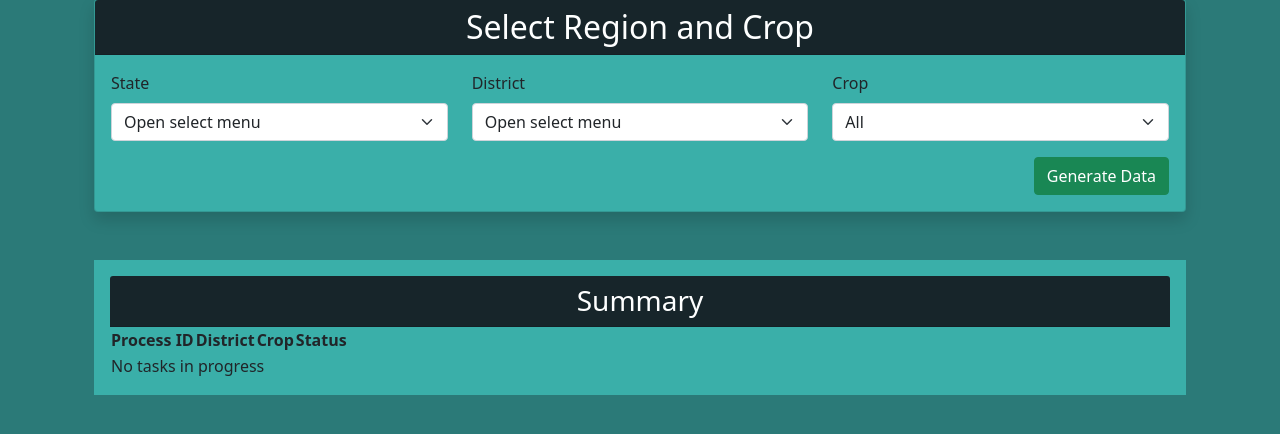
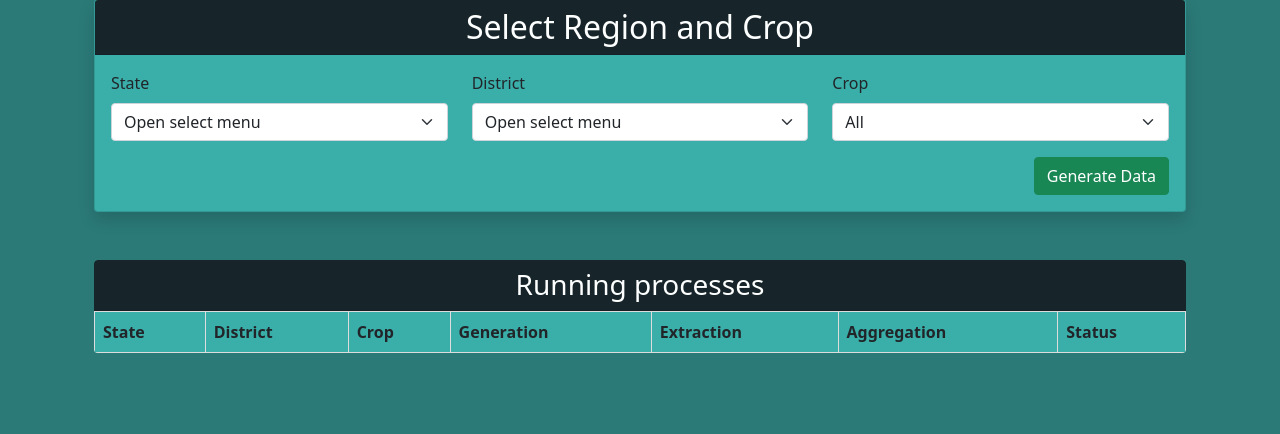
Before and after one commit to Bhaveshkorane/cropPatternsNew, a Django app: page /home/ in a window 1280 px wide. Shown: the part 73-507 px from the top of the page. Run offline with Django 5.2, Linux system fonts and the light colour scheme; a user stored in the database is signed in; tables that the repository leaves empty hold one stand-in row (values such as "Sample post"); lists and menus that the app fills with data are empty; parts of the project's set-up code (start-up, migrations or seed data) failed here and were passed over; some libraries are stand-ins or nearby versions.

Commit message:
newly suggested updates for ui and functionality

```diff
--- a/FETCH/urls.py
+++ b/FETCH/urls.py
@@ -20,7 +20,6 @@ from .views import subdistrict
 # from .views import crops
 from .views import savejson
 from .views import viewdata
-from .views import queue
 from .views import showdistricttables
 from .views import showhistory
 from .views import gen_pdf
@@ -63,7 +62,6 @@ urlpatterns = [
     path('showhistory/',showhistory,name='history_url'),
 
 
-    path('queue/',queue,name='queue_url'),
     path('genpdf/<id>/',gen_pdf,name="genpdf_url"),
 
     # For parallel processing
--- a/FETCH/views.py
+++ b/FETCH/views.py
@@ -15,7 +15,7 @@ from .models import Crop
 from .models import Cropdatajson
 from .models import Cropdetails
 from .models import Aggridata
-
+from .models import Process_status
 
 # uuid for generting the unique id
 import uuid
@@ -265,10 +265,10 @@ def state(request):
     try:
         states = State.objects.all()
         crops =Crop.objects.all().order_by('cropname')
-        jsondata = Cropdatajson.objects.order_by('process_id').distinct('process_id').exclude(added=0)
-        data = Aggridata.objects.distinct('district')
-        in_progress_tasks = DataGenerationStatus.objects.filter(status='in_progress')
-        context = {'states': states,'crops':crops,'notupdated':jsondata,"data":data,'in_progress_tasks': in_progress_tasks}
+        process_status = Process_status.objects.all().exclude(is_completed=True)
+        # process_status = Process_status.objects.all()
+
+        context = {'states': states,'crops':crops,"process_status":process_status}
         return render(request, 'states.html', context)
     except Exception as e:
             error_logger.error(f"errror occured state --->{e}")
@@ -309,12 +309,38 @@ def subdistrict(request):
 
 # For parallel processing
 
+# class GenerateDataView(View):
+#     def post(self, request):
+#         try:
+#             district = request.POST.get('district')
+#             crop = request.POST.get('crop')
+#             process_id = uuid.uuid4()
+#             generate_data_task.delay(district, crop,process_id)
+#             save_json_task.delay(process_id)
+
+#             messages.success(request, "Data generation has been started in the background.")
+#             return redirect('/home/')
+#         except Exception as e:
+#             error_logger.error(f"Error in GenerateDataView: {e}")
+#             messages.info(request, f"Exception occurred: {e}")
+#             return redirect('/home/')
+
+from celery import chain
+
 class GenerateDataView(View):
     def post(self, request):
         try:
             district = request.POST.get('district')
             crop = request.POST.get('crop')
-            generate_data_task.delay(district, crop)
+            process_id = uuid.uuid4()
+
+            # Chain the tasks to ensure save_json_task runs after generate_data_task completes
+            task_chain = chain(
+                generate_data_task.s(district, crop, process_id),
+                save_json_task.s(process_id)
+            )
+
+            task_chain.apply_async()
 
             messages.success(request, "Data generation has been started in the background.")
             return redirect('/home/')
@@ -324,19 +350,21 @@ class GenerateDataView(View):
             return redirect('/home/')
 
 
+
 from django.shortcuts import render
-from .models import DataGenerationStatus
+# from .models import DataGenerationStatus
 
 @login_required(login_url="/login/")
 def in_progress_view(request):
-    try:
-        in_progress_tasks = DataGenerationStatus.objects.filter(status='in_progress')
-        context = {'in_progress_tasks': in_progress_tasks}
-        return render(request, 'states.html', context)
-    except Exception as e:
-        error_logger.error(f"Error occurred in in_progress_view --->{e}")
-        messages.info(request, f"Exception occurred: {e}")
-        return render(request, 'states.html')
+    # try:
+    #     in_progress_tasks = DataGenerationStatus.objects.filter(status='in_progress')
+    #     context = {'in_progress_tasks': in_progress_tasks}
+    #     return render(request, 'states.html', context)
+    # except Exception as e:
+    #     error_logger.error(f"Error occurred in in_progress_view --->{e}")
+    #     messages.info(request, f"Exception occurred: {e}")
+    #     return render(request, 'states.html')
+    return HttpResponse(request,"hello bhavesh")
 
 @cache_control(no_cache=True, must_revalidate=True, no_store=True)
 def savejson(request,id):
@@ -344,106 +372,13 @@ def savejson(request,id):
         save_json_task.delay(id)
 
         messages.info(request,"The data is beign extracted")
-        return redirect('/queue/')
+        return redirect('/home/')
 
     except Exception as e:
         error_logger.error(f"there is error in the savejson {e}")
         messages.info(request,f"There was error{e}")
-        return redirect('/queue/')
+        return redirect('/home/')
 
-#----------------------------------------------------------------------------------------------------------------------------------------------------------
-# @cache_control(no_cache=True, must_revalidate=True, no_store=True)
-# def savejson(request,id):
-#     try:
-#         jsondata = Cropdatajson.objects.filter(process_id=id).values()
-
-#         for data in jsondata:
-#             # For storing the corp data
-#             unique_id = data['cropdata']['uniqueid']
-#             crop_type = data['cropdata']['agricultural_data']['crop_type']
-#             area_cultivated = data['cropdata']['agricultural_data']['area_cultivated']
-#             yeild_perhectare = data['cropdata']['agricultural_data']['yeild_perhectare']
-#             soil_type = data['cropdata']['agricultural_data']['soil_type']
-#             irrigation_method = data['cropdata']['agricultural_data']['irrigation_method']
-#             village = int(data['cropdata']['village_code'])
-
-
-
-#             # Resloving Foreign keys
-#             village_=Village()
-#             village_.villagecode=int(village)
-
-
-#             vil=Village.objects.get(villagecode=int(village))
-
-#             state_ =  State()
-#             state_.statecode = vil.state_id
-
-#             district_ = District()
-#             district_.districtcode = vil.district_id
-
-#             subdistrict_ = Subdistrict()
-#             subdistrict_.subdistrictcode = vil.subdistrict_id
-
-
-#             # For storing the weather data
-#             temp_min = data['cropdata']['agricultural_data']['weather_data']['temprature']['max']
-#             temp_max = data['cropdata']['agricultural_data']['weather_data']['temprature']['min']
-#             temp_avg = data['cropdata']['agricultural_data']['weather_data']['temprature']['average']
-#             rainfall_total = data['cropdata']['agricultural_data']['weather_data']['Rain_fall']['total_mm']
-#             rainfall_rainy_days = data['cropdata']['agricultural_data']['weather_data']['Rain_fall']['rainy_days']
-#             humidity = data['cropdata']['agricultural_data']['weather_data']['humidity']['average_percentage']
-
-
-#             # For fertilizer data
-#             npk = data['cropdata']['agricultural_data']['pesticide_and_fertilizer_usage']['fertilizers'][0]['quantity_kg']
-#             compost = data['cropdata']['agricultural_data']['pesticide_and_fertilizer_usage']['fertilizers'][1]['quantity_kg']
-
-#             # For Pesticides
-#             quantity_l = data['cropdata']['agricultural_data']['pesticide_and_fertilizer_usage']['pesticides'][0]['quantity_l']
-
-
-#             savecrop = Cropdetails(unique_id=unique_id,
-#                             crop_type=crop_type,
-#                             area_cultivated=area_cultivated,
-#                             yeild_perhectare=yeild_perhectare,
-#                             soil_type=soil_type,irrigation_method=irrigation_method,
-#                             temp_avg=temp_avg,
-#                             temp_max=temp_max,
-#                             temp_min=temp_min,
-#                             rainfall_rainy_days=rainfall_rainy_days,
-#                             rainfall_total=rainfall_total,
-#                             humidity=humidity,
-#                             fertilizer_NPK_kg = npk,
-#                             fertilizer_COMPOST_kg = compost,
-#                             pesticide_type="Fungicide",
-#                             pesticide_quantity_l=quantity_l,
-
-
-
-#                             village=village_,
-#                             district=district_,
-#                             subdistrict=subdistrict_,
-#                             state=state_
-#                             )
-
-#             # Adding data into Cropdetails
-#             savecrop.save()
-
-#         messages.success(request,"Crop Details saved successfully ")
-
-#         # Updtating the state added
-#         jsondata = Cropdatajson.objects.filter(process_id=id).update(added=0)
-
-#         # Call to function for aggrigating the data
-#         aggirgatedata()
-
-#         return redirect('/queue/')
-#         return HttpResponse("the data you have fetched successfully ")
-#     except Exception as e:
-#         error_logger.error(f"errror occured in savejson --->{e}")
-#         messages.info(request,f" Exception occured {e}")
-#         return redirect('/queue/')
 
 
 
@@ -464,23 +399,6 @@ def viewdata(request):
         return render(request, 'data.html')
 
 
-
-
-# Queue avaliable for extraction
-
-@login_required(login_url="/login/")
-def queue(request):
-    try:
-        jsondata = Cropdatajson.objects.order_by('process_id').distinct('process_id').exclude(added=0)
-        context = {'notupdated':jsondata,}
-        return render(request,'quedjson.html',context)
-    except Exception as e:
-        error_logger.error(f"errror occured in queue --->{e}")
-        messages.info(request,f" Exception occured {e}")
-        return render(request, 'quedjson.html')
-
-#working view
-
 @login_required(login_url="/login/")
 def showdistricttables(request,id):
     try:
@@ -495,11 +413,11 @@ def showdistricttables(request,id):
         messages.info(request,f" Exception occured {e}")
         return render(request, 'distdata.html')
 
-
+@cache_control(no_cache=True, must_revalidate=True, no_store=True)
 @login_required(login_url="/login/")
 def showhistory(request):
     try:
-        jsondata = Cropdatajson.objects.order_by('process_id').distinct('process_id')
+        jsondata = Process_status.objects.all()
         context = {'history':jsondata}
         return render(request,'history.html',context)
     except Exception as e:
@@ -516,20 +434,19 @@ def gen_pdf(request, id):
                             content_type='application/pdf')
     return response
 
-@cache_control(no_cache=True, must_revalidate=True, no_store=True)
 def generate_pdf_file(id):
     buffer = BytesIO()
     doc = SimpleDocTemplate(buffer, pagesize=letter)
     elements = []
 
-    # Fetch data
+    # For fetchching the data for pdf
     data = Aggridata.objects.filter(district=id)
 
-    # Title and Header
+    # For Title and the header
     title = Paragraph(f"State:{data[0].state} district:{data[0].district} ")
     elements.append(title)
 
-    # Table Data
+    # For table data
     table_data = [['Sr. No', 'Crop', 'Total Area Under Cultivation (ha)']]
     for i, dt in enumerate(data, start=1):
         table_data.append([i, dt.crop, dt.area_cultivated])
@@ -537,7 +454,7 @@ def generate_pdf_file(id):
     table = Table(table_data)
     elements.append(table)
 
-    # Build the PDF
+    # For building the pdf
     doc.build(elements)
 
     buffer.seek(0)
--- a/templates/states.html
+++ b/templates/states.html
@@ -56,31 +56,44 @@
         </div>
     </div>
 
-    <div class="card-body bg-light mt-5 scrollable-card">
+
+<div class="card-shadow bg-light mt-5 scrollable-card rounded">
     <div class="card-header bg-secondary text-white text-center">
-                        <h3 class="mb-0">Summary</h3>
+        <h3 class="mb-0">Running processes</h3>
     </div>
     <table>
         <thead>
             <tr>
-                                    <th>Process ID</th>
+                <th>State</th>
                 <th>District</th>
                 <th>Crop</th>
+                <th>Generation</th>
+                <th>Extraction</th>
+                <th>Aggregation</th>
                 <th>Status</th>
             </tr>
         </thead>
         <tbody>
-                                {% for task in in_progress_tasks %}
+            {% for i in process_status %}
             <tr>
-                                    <td>{{ task.process_id }}</td>
-                                    <td>{{ task.district }}</td>
-                                    <td>{{ task.crop }}</td>
-                                    <td>{{ task.status }}</td>
+                <td>{{ i.state }}</td>
+                <td>{{ i.district }}</td>
+                <td>{{ i.crop }}</td>
+                <td class="{% if i.is_generation %}bg-success{% else %}bg-danger{% endif %}">
+                             {% if i.is_generation %}Completed{% else %}Running{% endif %}
+                </td>
+                <td class=" {% if i.is_extraction %}bg-success{% else %}bg-danger{% endif %}">
+                             {% if i.is_extraction %}Completed{% else %}Running{% endif %}
+                </td>
+                <td class="{% if i.is_aggregation %}bg-success{% else %}bg-danger{% endif %}" >
+                             {% if i.is_aggregation %}Completed{% else %}Running {% endif %}
+
+                </td>
+                <td class=" {% if i.is_failed %}bg-danger{% else %}bg-warning{% endif %}">
+                             {% if i.is_failed %}Failed{% else %}Pending{% endif %}
+                </td>
             </tr>
-                                {% empty %}
-                                <tr>
-                                    <td colspan="5">No tasks in progress</td>
-                                </tr>
+
             {% endfor %}
         </tbody>
     </table>
@@ -88,6 +101,14 @@
 </div>
 
 <style>
+    .scrollable-card table {
+        width: 100%;
+        border-collapse: collapse; /* Optional: Ensures borders do not collapse */
+    }
+    .scrollable-card th, .scrollable-card td {
+        padding: 8px; /* Optional: Adds padding inside table cells */
+        border: 1px solid #ddd; /* Optional: Adds borders to table cells */
+    }
     #heading {
         background-color: #17252A !important;
     }
@@ -103,7 +124,7 @@
         border-color: #6c757d;
     }
     .card {
-        background-color:  #3AAFA9;
+        background-color: #3AAFA9;
     }
     .card-header {
         background-color: #17252A !important;
@@ -113,7 +134,7 @@
         color: #FEFFFF !important;
     }
     .scrollable-card {
-        max-height: 300px; /* Set a fixed height */
+        max-height: 550px; /* Set a fixed height */
         overflow-y: auto; /* Enable vertical scrolling */
     }
 </style>
```
Also changed, not shown: FETCH/models.py (+15 -10 lines), FETCH/tasks.py (+51 -36 lines), FETCH/utils.py (+1 -6 lines), templates/history.html (+12 -2 lines), FETCH/migrations/0014_remove_cropdatajson_added_and_more.py (added), FETCH/migrations/0015_process_status_delete_datagenerationstatus_and_more.py (added), FETCH/migrations/0016_remove_process_status_status.py (added), FETCH/migrations/0017_remove_cropdatajson_is_aggregation_and_more.py (added). Lines whose indentation alone changed are shown as unchanged.
